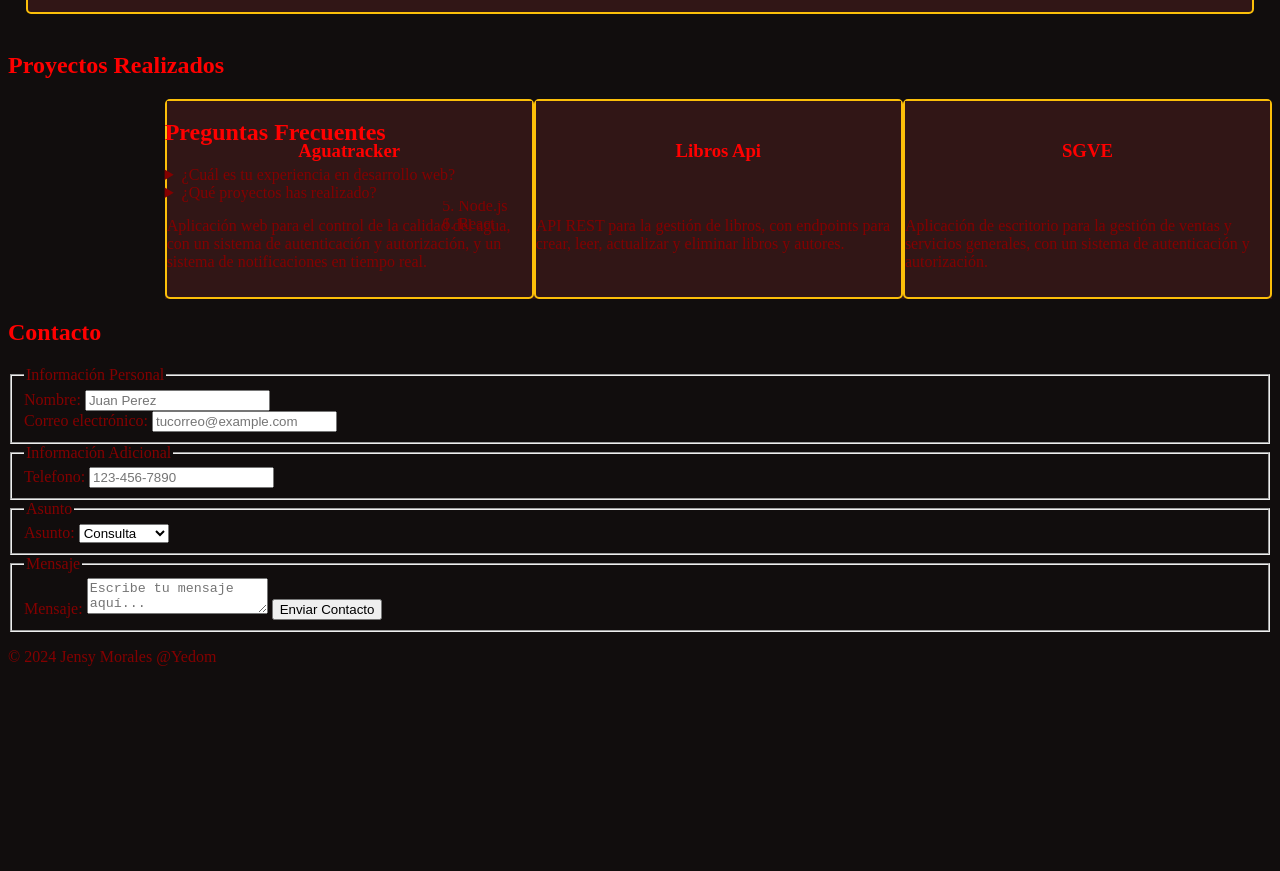
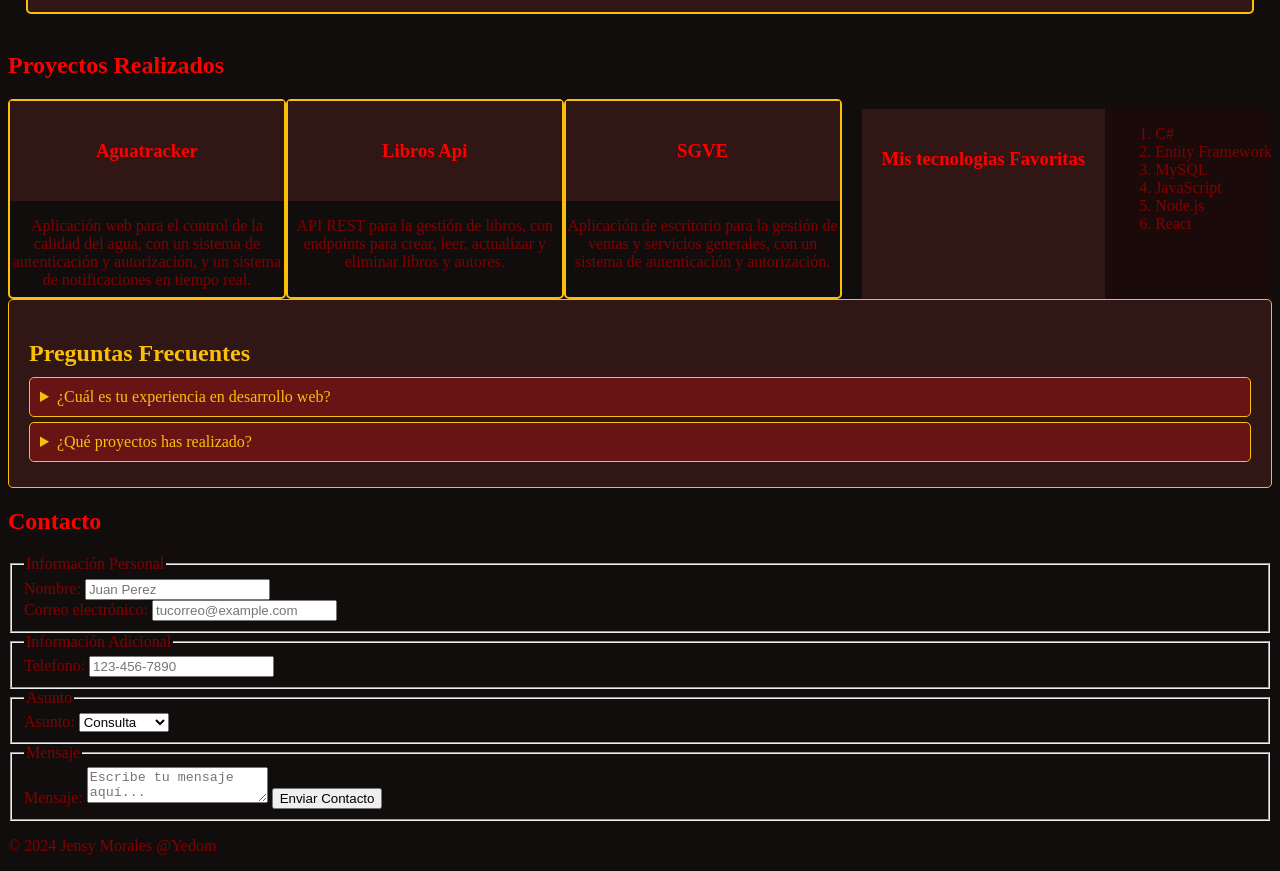
Before and after one commit to JensyMoralesYedom/Primer-Portafolio-, a plain HTML site: page index.html in a window 1280 px wide. Shown: the part 1082-1953 px from the top of the page. Before the commit the page ends 1764 px from the top, so only its background shows below. Drawn offline with Linux system fonts and the light colour scheme.

Commit message:
Preguntas frecuentes

```diff
--- a/index.html
+++ b/index.html
@@ -136,11 +136,14 @@
                         <p>Aplicación de escritorio para la gestión de ventas y servicios generales, con un sistema de autenticación y autorización.</p>
                     </article>
                 </section>
-                <section id="Preguntas-Frecuentes">
+
+            </div>
+
+            <section id="Preguntas-Frecuentes">
                 <h2>Preguntas Frecuentes</h2>
                 <details>
                         <summary>¿Cuál es tu experiencia en desarrollo web?</summary>
-                        <p>Tengo experiencia en desarrollo web con tecnologías como HTML, CSS, JavaScript, Node.js, React y C#.</p>
+                        <p>Tengo experiencia en desarrollo web con tecnologías como HTML, CSS, JavaScript, Node.js y C#.</p>
                     </details>
 
                     <details>
@@ -148,9 +151,6 @@
                         <p>He realizado proyectos como Aguatracker, Libros Api y SGVE.</p>
                     </details>
             </section>
-            </div>
-
-
 
 
             <h2>Contacto</h2>
--- a/style.css
+++ b/style.css
@@ -101,12 +101,12 @@ header{
     gap: 10px;
     margin-top: 10px;
     grid-area: tecnologias;
-    background-color: #311616;
+    background-color: #1b0a0a;
 }
 
 .lista-proyectos{
     display: grid;
-    grid-template-columns: repeat(auto-fit, minmax(100px, 1fr));
+    grid-template-columns: repeat(auto-fit, minmax(200px, 1fr));
 
     grid-area: proyectos;
 }
@@ -117,8 +117,8 @@ header{
 .area-proyectos{
     display: grid;
     grid-template-areas:
-        "proyectos proyectos tecnologias
-        preguntas preguntas tecnologias";
+        "proyectos proyectos tecnologias";
+    gap: 20px;
 }
 
 .proyecto{
@@ -127,4 +127,31 @@ header{
     box-sizing: border-box;
     height: 200px;
     width: 100%;
+    text-align: center;
 }
+
+#Preguntas-Frecuentes{
+    background-color: #311616;
+    padding: 20px;
+    border-radius: 5px;
+    border: 1px solid #fcbf09;
+}
+#Preguntas-Frecuentes h2{
+    color: #fcbf09;
+    margin-bottom: 10px;
+}
+
+#Preguntas-Frecuentes summary{
+    cursor: pointer;
+    padding: 10px;
+    background-color: #681414;
+    border-radius: 5px;
+    border: 1px solid #fcbf09;
+    margin-bottom: 5px;
+    color: #fcbf09;
+}
+
+#Preguntas-Frecuentes details[open] summary{
+    background-color: #FF0000;
+    color: #ecb309;
+}
```
